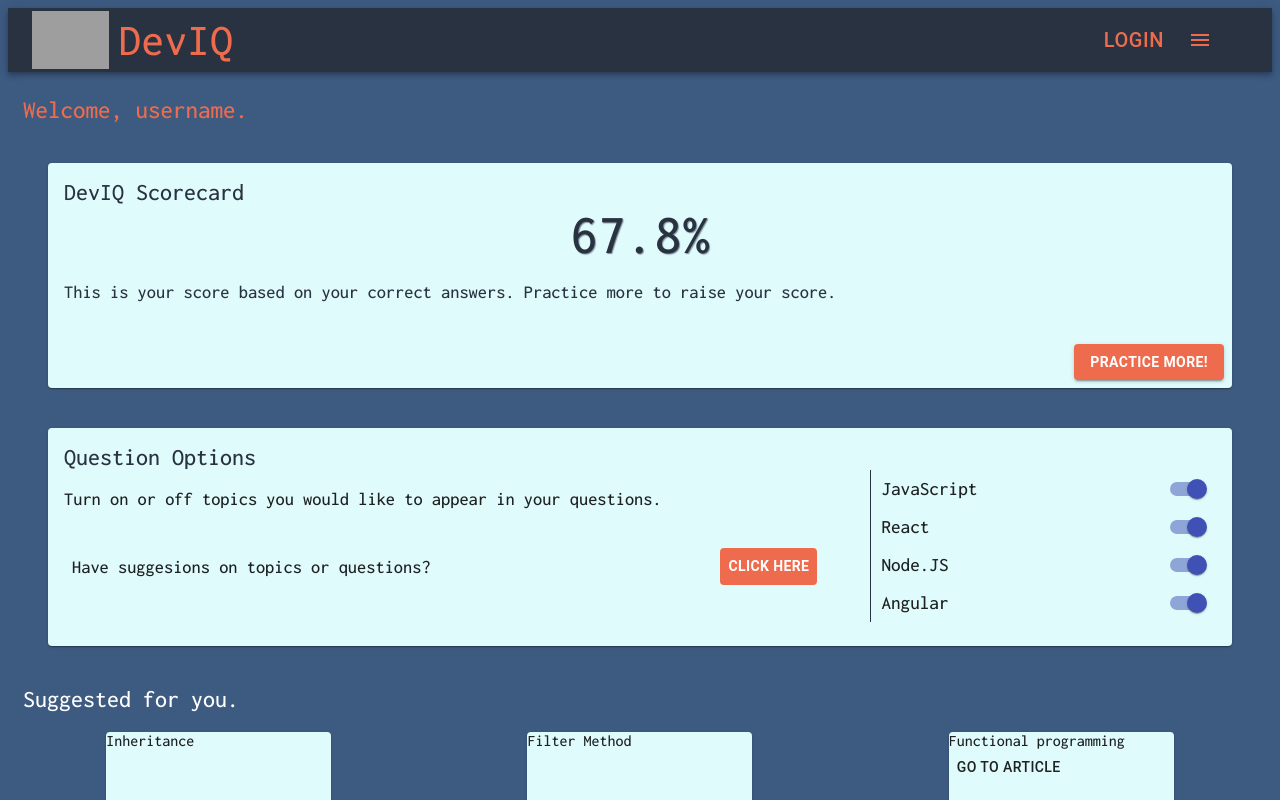
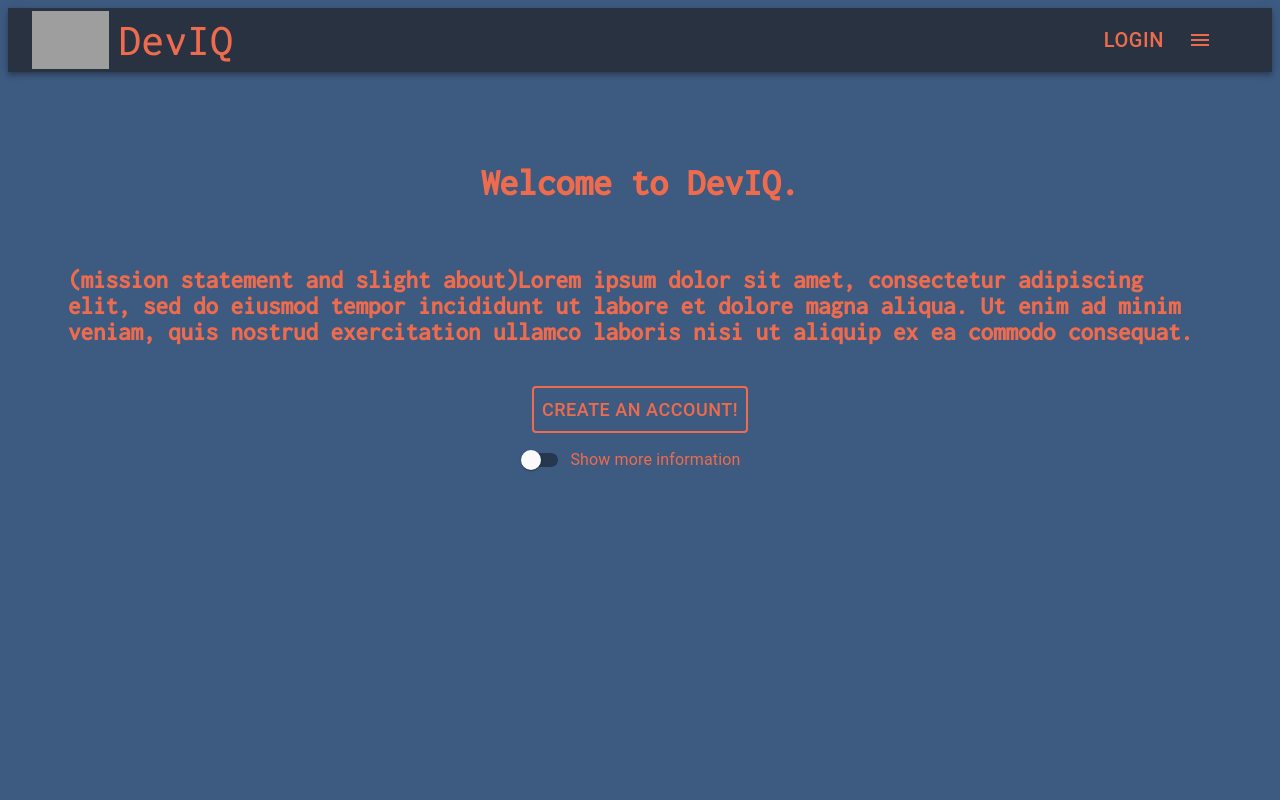
Before and after one commit to DavidAndreww/webDevIQ-frontEnd, a React (Create React App) app: page / in a window 1280 px wide. Shown: the top 800 px of the page. Built offline with nearby package versions, Linux system fonts and the light colour scheme; grey boxes are pictures that could not be loaded.

Commit message:
changed switch color

```diff
--- a/src/App.js
+++ b/src/App.js
@@ -10,8 +10,8 @@ function App() {
     <div className="App">
       <BrowserRouter>
         <Nav />
-        {/* <Landing /> */}
-        <Dashboard/>
+        <Landing />
+        {/* <Dashboard/> */}
         {/* <Router /> */}
       </BrowserRouter>
 
--- a/src/components/landing.js
+++ b/src/components/landing.js
@@ -50,7 +50,7 @@ const Landing = () => {
 			<div className={classes.root}>
 				<div className='buttonDiv'>
 				<FormControlLabel
-					control={<Switch id='welcomeSwitch' checked={checked} onChange={handleChange} />}
+					control={<Switch id='welcomeSwitch' checked={checked} onChange={handleChange} color="default" />}
 					label="Show more information"
 				/>
 				</div>
```
